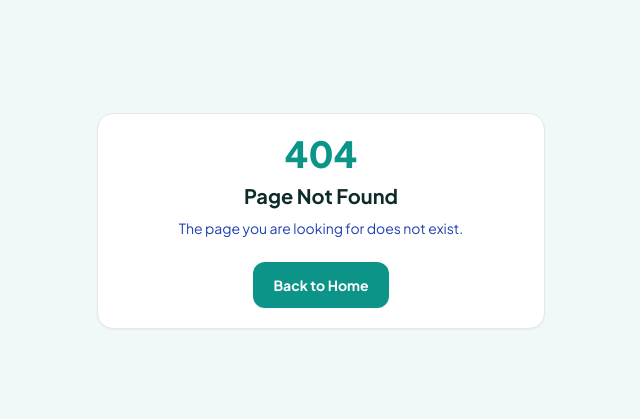
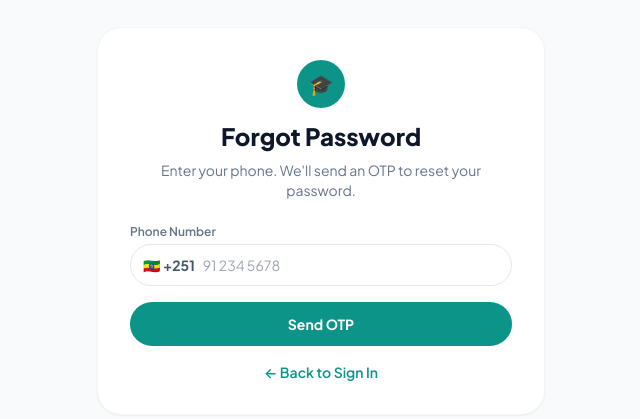
Before and after one commit to Zeordi/tutor-be-betea, a Next.js app in the folder apps/web/: page /forgot-password in a window 1280 px wide. Before the commit this address had no page. Shown: the part 179-598 px from the top of the page, without its empty margins (319-959 px from the left). Built offline with nearby package versions, Linux system fonts and the light colour scheme.

Commit message:
Create forgot-password/page.tsx

```diff
--- /dev/null
+++ b/apps/web/app/(auth)/forgot-password/page.tsx
@@ -0,0 +1,70 @@
+"use client";
+
+import { useState } from "react";
+import Link from "next/link";
+import { useRouter } from "next/navigation";
+
+export default function ForgotPasswordPage() {
+  const router = useRouter();
+  const [phone, setPhone] = useState("");
+  const [loading, setLoading] = useState(false);
+
+  const submit = async (e: React.FormEvent) => {
+    e.preventDefault();
+    setLoading(true);
+    try {
+      // Optional: await api.post("/auth/otp/send", ...)
+      router.push(`/reset-password?phone=${encodeURIComponent(phone)}`);
+    } finally {
+      setLoading(false);
+    }
+  };
+
+  return (
+    <div className="flex min-h-screen items-center justify-center bg-slate-50 px-4 dark:bg-[#0A1628]">
+      <div className="w-full max-w-md rounded-3xl border border-slate-100 bg-white p-8 shadow-sm dark:border-slate-800 dark:bg-[#112240]">
+        <div className="mb-6 text-center">
+          <div className="mx-auto mb-3 flex h-12 w-12 items-center justify-center rounded-2xl bg-teal-600 text-xl">
+            🎓
+          </div>
+          <h1 className="text-2xl font-extrabold text-slate-900 dark:text-white">
+            Forgot Password
+          </h1>
+          <p className="mt-2 text-sm text-slate-500">
+            Enter your phone. We&apos;ll send an OTP to reset your password.
+          </p>
+        </div>
+        <form onSubmit={submit} className="space-y-4">
+          <div>
+            <label className="mb-1 block text-xs font-semibold text-slate-500">
+              Phone Number
+            </label>
+            <div className="flex items-center gap-2 rounded-xl border border-slate-200 px-3 py-2.5 dark:border-slate-700 dark:bg-[#0A1628]">
+              <span className="text-sm font-bold text-slate-600 dark:text-slate-300">
+                🇪🇹 +251
+              </span>
+              <input
+                value={phone}
+                onChange={(e) => setPhone(e.target.value)}
+                placeholder="91 234 5678"
+                className="flex-1 bg-transparent text-sm outline-none text-slate-800 dark:text-white"
+              />
+            </div>
+          </div>
+          <button
+            type="submit"
+            disabled={loading}
+            className="w-full rounded-xl bg-teal-600 py-3 text-sm font-bold text-white hover:bg-teal-700 disabled:opacity-60"
+          >
+            {loading ? "Sending..." : "Send OTP"}
+          </button>
+        </form>
+        <p className="mt-4 text-center text-sm text-slate-500">
+          <Link href="/login" className="font-semibold text-teal-600">
+            ← Back to Sign In
+          </Link>
+        </p>
+      </div>
+    </div>
+  );
+}
```
